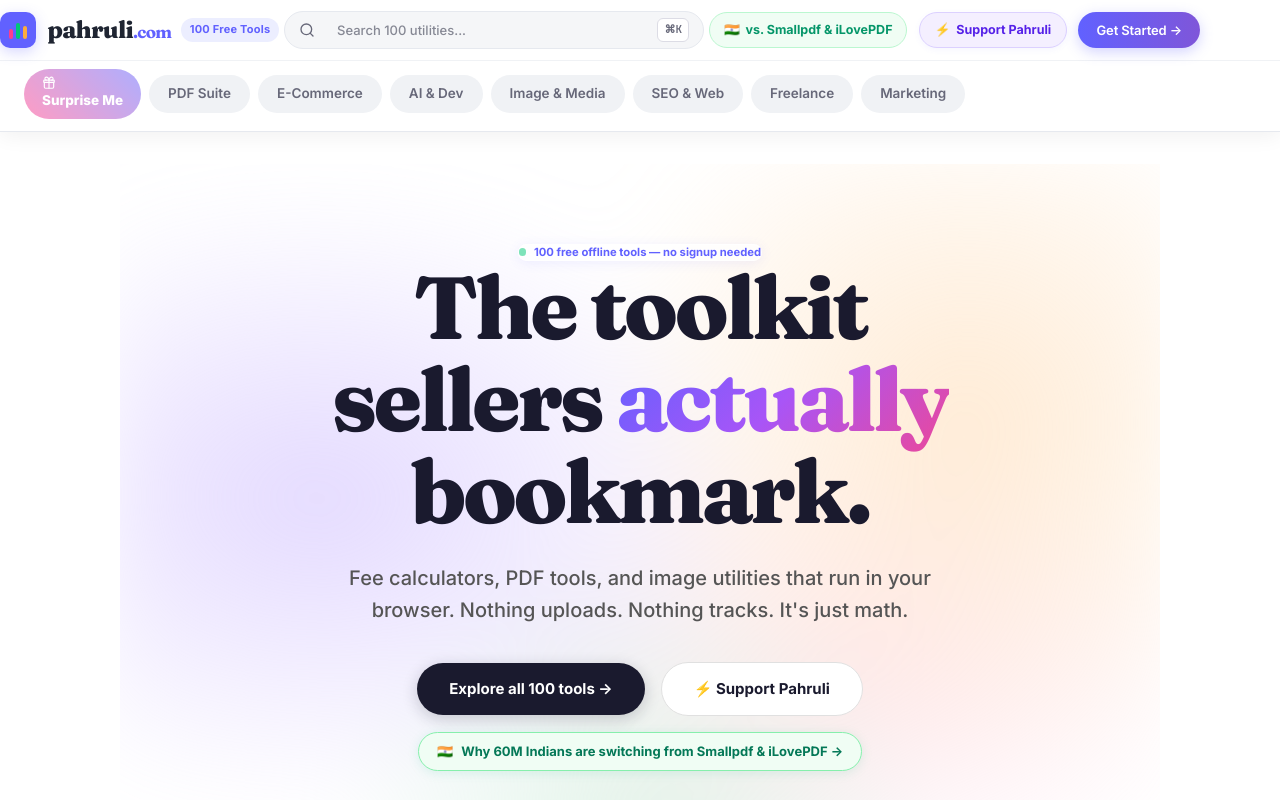
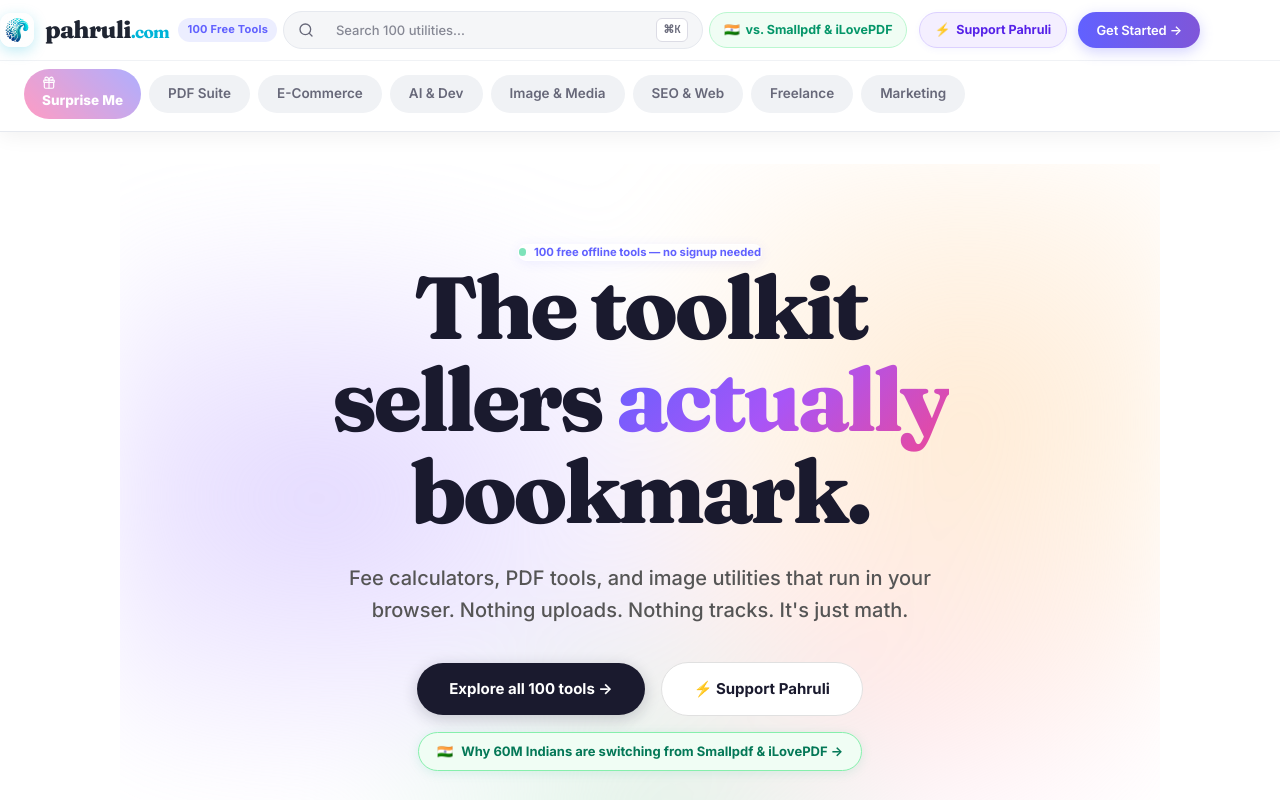
Before and after one commit to adminthesan-crypto/twignberries--app, a React (Vite) app: page / in a window 1280 px wide. Shown: the top 800 px of the page. Built offline with nearby package versions, Linux system fonts and the light colour scheme.

Commit message:
Add new Pahruli drop logo to Navbar

```diff
--- a/src/components/Navbar.jsx
+++ b/src/components/Navbar.jsx
@@ -21,25 +21,11 @@
     <header className="nav-panel no-print w-full" style={{ position: 'sticky', top: 0, zIndex: 1000, background: '#ffffff', borderBottom: '1px solid #e6e9ef' }}>
       {/* Top row: Monday.com style header with logo, search, and action pills */}
       <div className="flex items-center justify-between px-6 h-16 max-w-7xl mx-auto w-full">
-        {/* Left: Clean Brand Logo */}
         <div className="flex items-center gap-3 shrink-0 cursor-pointer" onClick={() => onSelectCategory('All', { scrollToTop: true })}>
-          <div
-            style={{
-              width: 36, height: 36, borderRadius: 10,
-              background: '#6161ff',
-              display: 'flex', alignItems: 'center', justifyContent: 'center',
-              boxShadow: '0 4px 14px rgba(97,97,255,0.25)',
-            }}
-          >
-            <div className="flex items-end gap-[3px] h-[18px]">
-              <div style={{ width: 4, height: 10, background: '#ff3d8b', borderRadius: 99 }} />
-              <div style={{ width: 4, height: 16, background: '#00c875', borderRadius: 99 }} />
-              <div style={{ width: 4, height: 13, background: '#fdab3d', borderRadius: 99 }} />
-            </div>
-          </div>
+          <img src="/logo.jpg" alt="Pahruli Logo" className="w-9 h-9 rounded-xl shadow-[0_4px_14px_rgba(0,180,216,0.25)] object-cover" />
           <div className="flex items-center gap-2.5">
             <span style={{ fontFamily: 'var(--font-heading)', fontWeight: 800, fontSize: 24, color: '#1f2532', letterSpacing: '-0.03em' }}>
-              pahruli<span style={{ color: '#6161ff', fontSize: 17, fontWeight: 700 }}>.com</span>
+              pahruli<span style={{ color: '#00b4d8', fontSize: 17, fontWeight: 700 }}>.com</span>
             </span>
             <span style={{
               fontSize: 11, fontWeight: 700,
```
Also changed, not shown: public/logo.jpg (added).
